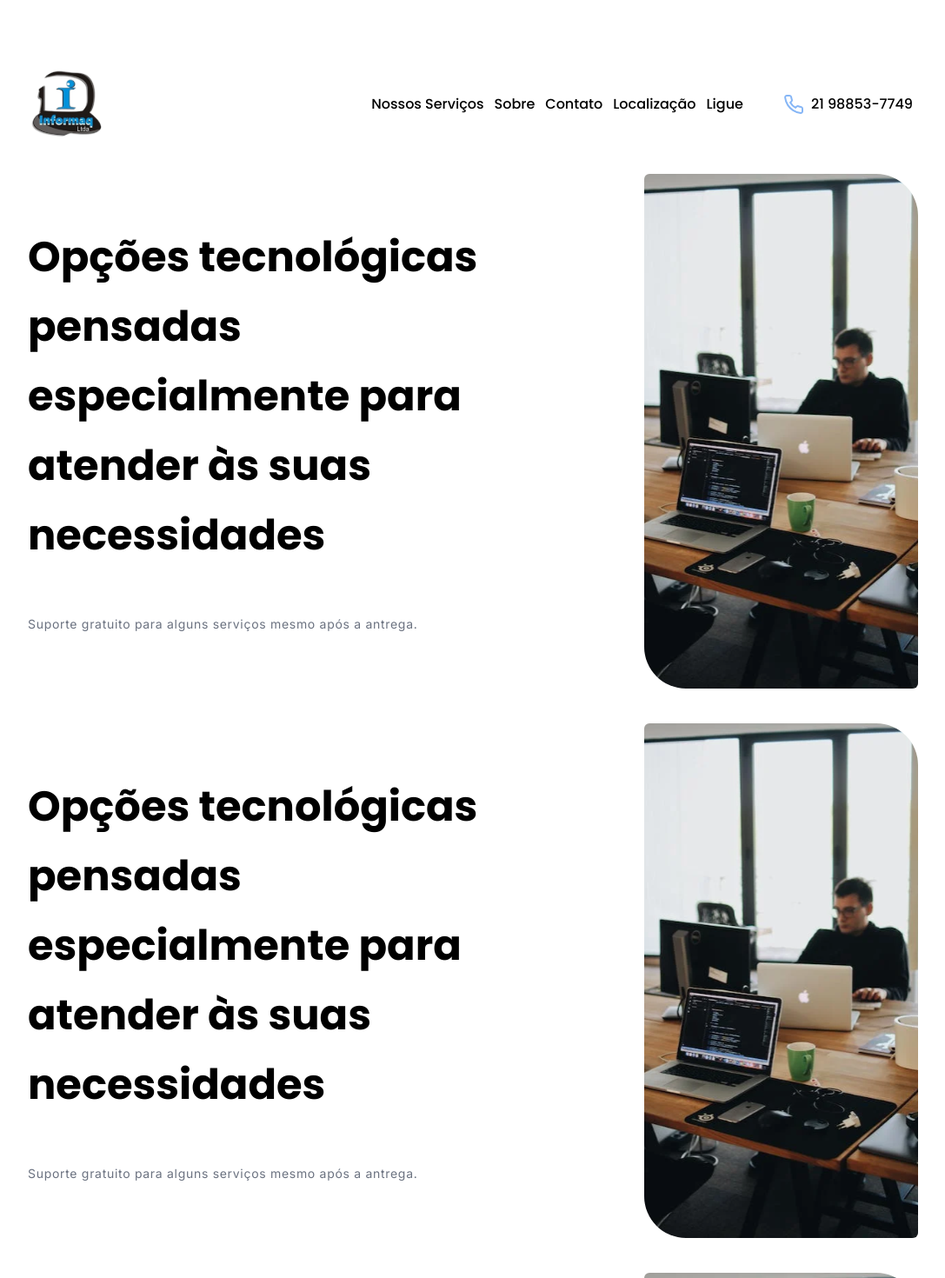
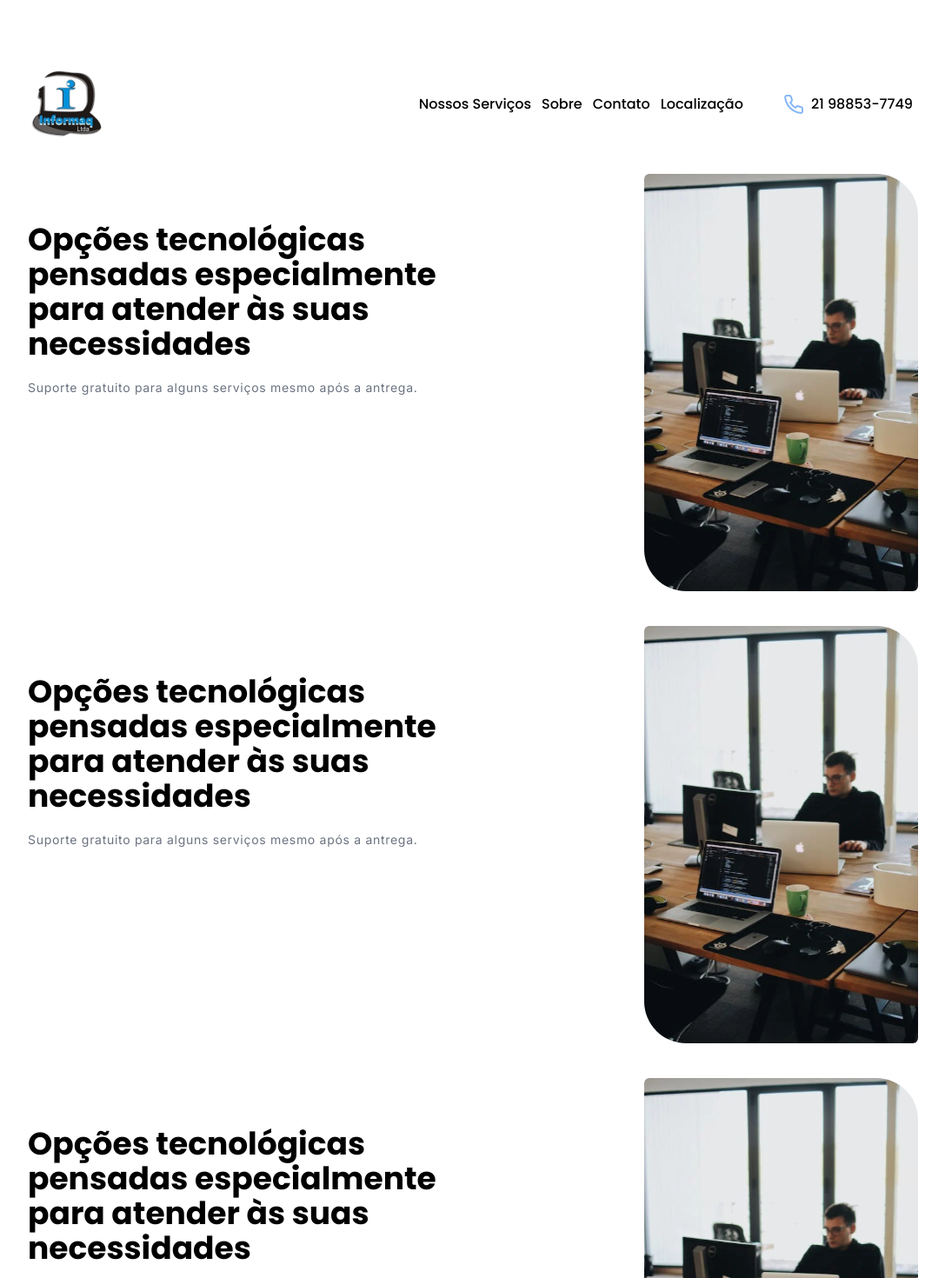
Before and after one commit to julioceno/informaq, a React (Vite) app: page / in a window 1280 px wide. Shown: the top 1470 px of the page at 87% size, without its empty margins (96-1183 px from the left). Built offline with nearby package versions, Linux system fonts and the light colour scheme.

Commit message:
[feature]: create useMenuList

```diff
--- a/src/App.tsx
+++ b/src/App.tsx
@@ -1,4 +1,4 @@
-import { Header, ImageAndText } from "./components";
+import { Header, MainSection } from "./components";
 
 export default function App() {
   return (
@@ -6,10 +6,10 @@ export default function App() {
       <Header />
       <main className="mt-10">
         <section className="flex flex-col gap-10">
-          <ImageAndText />
-          <ImageAndText />
-          <ImageAndText />
-          <ImageAndText />
+          <MainSection />
+          <MainSection />
+          <MainSection />
+          <MainSection />
         </section>
       </main>
     </div>
--- a/src/components/Header/BurguerMenu.tsx
+++ b/src/components/Header/BurguerMenu.tsx
@@ -1,12 +1,13 @@
 import { AnimatePresence, motion } from "framer-motion";
-import { Fragment, useRef, useState } from "react";
-import { Breakpoints, useClickOutside, useIsLessThan } from "../../commom";
-import { menuList } from "./menuList";
+import { useRef, useState } from "react";
+import { useClickOutside } from "../../commom";
+import { useMenuList } from "./useMenuList";
 
 export function BurgerMenu() {
   const containerRef = useRef(null);
   const [isOpen, setIsOpen] = useState(false);
-  const isExtraSmall = useIsLessThan(Breakpoints.XXS);
+
+  const list = useMenuList();
 
   useClickOutside({ ref: containerRef, action: () => setIsOpen(false) });
 
@@ -41,9 +42,7 @@ export function BurgerMenu() {
               className="rounded bg-gray-200  right-1 absolute inline-block font-poppins z-1000"
             >
               <ul className="text-main-black ">
-                {menuList({ showTelephone: isExtraSmall }).map((item) => (
-                  <Fragment>
-                    {!item.disabled && (
+                {list.map((item) => (
                   <li>
                     <a
                       href={item.href}
@@ -53,8 +52,6 @@ export function BurgerMenu() {
                       {item.label}
                     </a>
                   </li>
-                    )}
-                  </Fragment>
                 ))}
               </ul>
             </motion.nav>
--- a/src/components/Header/Menu.tsx
+++ b/src/components/Header/Menu.tsx
@@ -1,14 +1,15 @@
 import { Phone } from "lucide-react";
 import { Breakpoints, useIsLessThan } from "../../commom";
-import { menuList } from "./menuList";
+import { useMenuList } from "./useMenuList";
 
 export function Menu() {
+  const list = useMenuList();
   const isExtraSmall = useIsLessThan(Breakpoints.XXS);
 
   return (
     <nav className="flex items-center font-poppins font-medium">
       <ul className="hidden md:flex gap-3">
-        {menuList({}).map((item, index) => (
+        {list.map((item, index) => (
           <li key={index}>
             <a href={item.href} className="text-black hover:underline">
               {item.label}
--- a/src/components/Header/menuList.tsx
+++ /dev/null
@@ -1,45 +0,0 @@
-import { FolderKanban, MapPinned, Phone, Send } from "lucide-react";
-import { ReactNode } from "react";
-import { SocialMediaEnum } from "../../commom";
-
-interface Props {
-  showTelephone?: boolean;
-}
-
-interface MenuItem {
-  icon: ReactNode;
-  label: string;
-  href: string;
-  disabled?: boolean;
-}
-
-export const menuList = ({ showTelephone }: Props): MenuItem[] => {
-  return [
-    {
-      icon: <FolderKanban size={20} />,
-      label: "Nossos Serviços",
-      href: "#",
-    },
-    {
-      icon: <FolderKanban size={20} />,
-      label: "Sobre",
-      href: "#",
-    },
-    {
-      icon: <Send size={20} />,
-      label: "Contato",
-      href: "#",
-    },
-    {
-      icon: <MapPinned size={20} />,
-      label: "Localização",
-      href: "#",
-    },
-    {
-      icon: <Phone size={20} className="text-main-blue" />,
-      label: "Ligue",
-      href: SocialMediaEnum.TELPHONE_REDIRECT,
-      disabled: !showTelephone,
-    },
-  ];
-};
--- /dev/null
+++ b/src/components/Header/useMenuList.tsx
@@ -0,0 +1,56 @@
+import { FolderKanban, MapPinned, Phone, Send } from "lucide-react";
+import { ReactNode, useEffect, useState } from "react";
+import { Breakpoints, SocialMediaEnum, useIsLessThan } from "../../commom";
+
+interface MenuItem {
+  icon: ReactNode;
+  label: string;
+  href: string;
+}
+
+export const useMenuList = (): MenuItem[] => {
+  const [list, setList] = useState([
+    {
+      icon: <FolderKanban size={20} />,
+      label: "Nossos Serviços",
+      href: "#",
+    },
+    {
+      icon: <FolderKanban size={20} />,
+      label: "Sobre",
+      href: "#",
+    },
+    {
+      icon: <Send size={20} />,
+      label: "Contato",
+      href: "#",
+    },
+    {
+      icon: <MapPinned size={20} />,
+      label: "Localização",
+      href: "#",
+    },
+  ]);
+
+  const isExtraSmall = useIsLessThan(Breakpoints.XXS);
+
+  const item = {
+    icon: <Phone size={20} className="text-main-blue" />,
+    label: "Ligue",
+    href: SocialMediaEnum.TELPHONE_REDIRECT,
+  };
+
+  useEffect(() => {
+    if (isExtraSmall) {
+      setList((prev) => [...prev, item]);
+      return;
+    }
+
+    setList((prev) => {
+      const filtered = prev.filter((item) => item.label !== "Ligue");
+      return filtered;
+    });
+  }, [isExtraSmall]);
+
+  return list;
+};
--- a/src/components/ImageAndText/index.tsx
+++ b/src/components/MainSection/index.tsx
@@ -1,19 +1,19 @@
 import ProgrammingPhoto from "../../../public/programming.svg";
 
-export function ImageAndText() {
+export function MainSection() {
   return (
     <section className="grid grid-cols-3 gap-3 md:gap-10">
       <img
         src={ProgrammingPhoto}
         alt="programming"
-        className="w-full h-36 md:h-96 lg:h-[37rem] object-cover rounded-md md:rounded-tr-6xl md:rounded-bl-6xl col-span-3 md:col-span-1 md:order-2"
+        className="w-full h-36 md:h-96 xl:h-[30rem] 2xl:h-[37rem] object-cover rounded-md md:rounded-tr-6xl md:rounded-bl-6xl col-span-3 md:col-span-1 md:order-2"
       />
       <div className="flex flex-col gap-1 col-span-3 md:col-span-2 text-center md:text-start mt-3 md:mt-14 md:order-1 md:place-self-start ">
-        <h2 className="font-poppins text-2xl sm:text-3xl md:text-4xl lg:text-5xl font-bold md:w-5/6 lg:md:4/6">
+        <h2 className="font-poppins text-2xl sm:text-3xl md:text-4xl 2xl:text-5xl font-bold md:w-5/6 2xl:md:4/6">
           Opções tecnológicas pensadas especialmente para atender às suas
           necessidades
         </h2>
-        <span className="font-inter text-sm text-gray-500 md:mt-12 tracking-wider">
+        <span className="font-inter text-sm text-gray-500 md:mt-4 tracking-wider">
           Suporte gratuito para alguns serviços mesmo após a antrega.
         </span>
       </div>
--- a/src/components/index.ts
+++ b/src/components/index.ts
@@ -1,2 +1,2 @@
 export * from "./Header";
-export * from "./ImageAndText";
+export * from "./MainSection";
```
Lines whose indentation alone changed are shown as unchanged.
